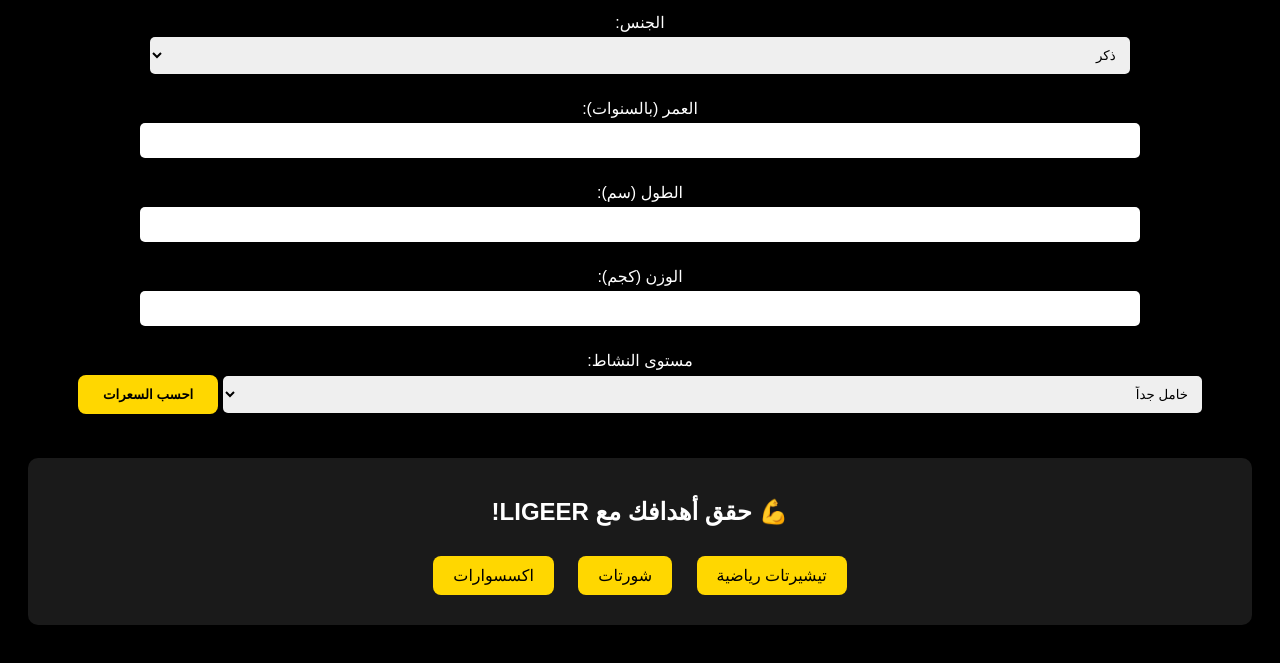
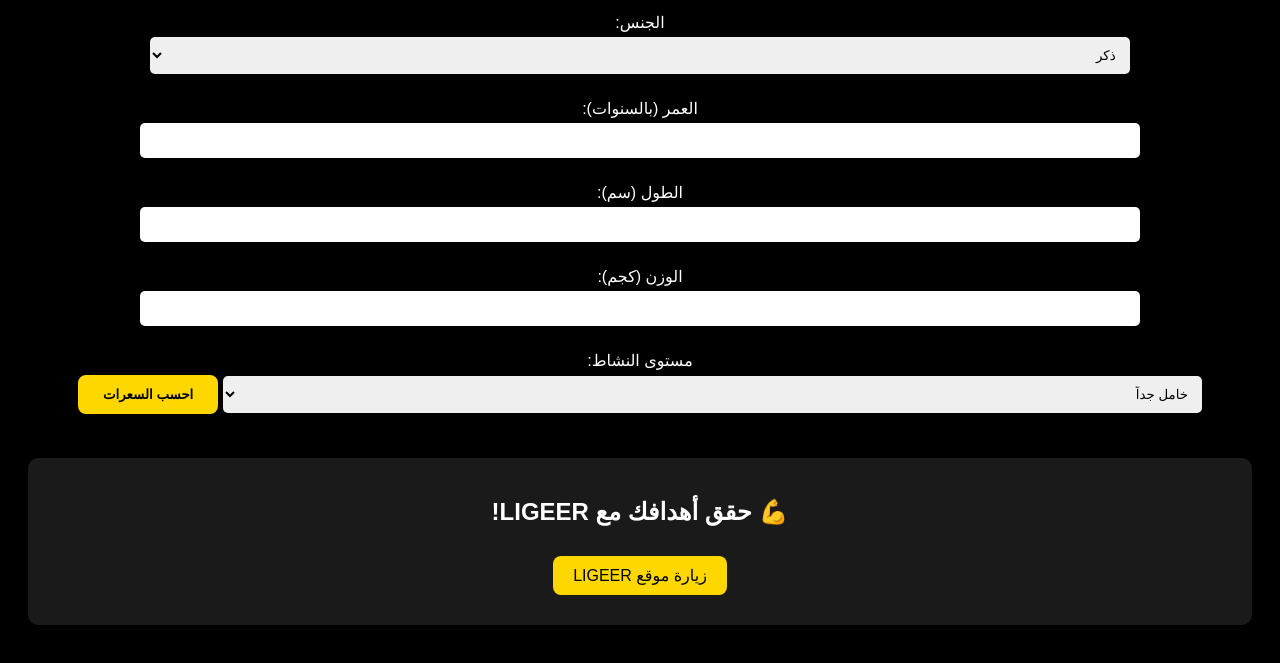
Before and after one commit to ahmed8596/ligeer_calorie_calc, a plain HTML site: page ligeer_calorie_calc.html in a window 1280 px wide. Shown: the part 131-794 px from the top of the page. Drawn offline with Linux system fonts and the light colour scheme.

Commit message:
index.html

```diff
--- a/ligeer_calorie_calc.html
+++ b/ligeer_calorie_calc.html
@@ -13,7 +13,7 @@
             padding: 20px;
         }
         h1 {
-            color: #FFD700; /* أصفر */
+            color: #FFD700;
         }
         label {
             display: block;
@@ -108,9 +108,7 @@
 
     <div class="cta">
         <h2>💪 حقق أهدافك مع LIGEER!</h2>
-        <a href="#">تيشيرتات رياضية</a>
-        <a href="#"> شورتات</a>
-        <a href="#"> اكسسوارات</a>
+        <a href="https://ligeer-lr.com/ar" target="_blank">زيارة موقع LIGEER</a>
     </div>
 
     <script>
```
